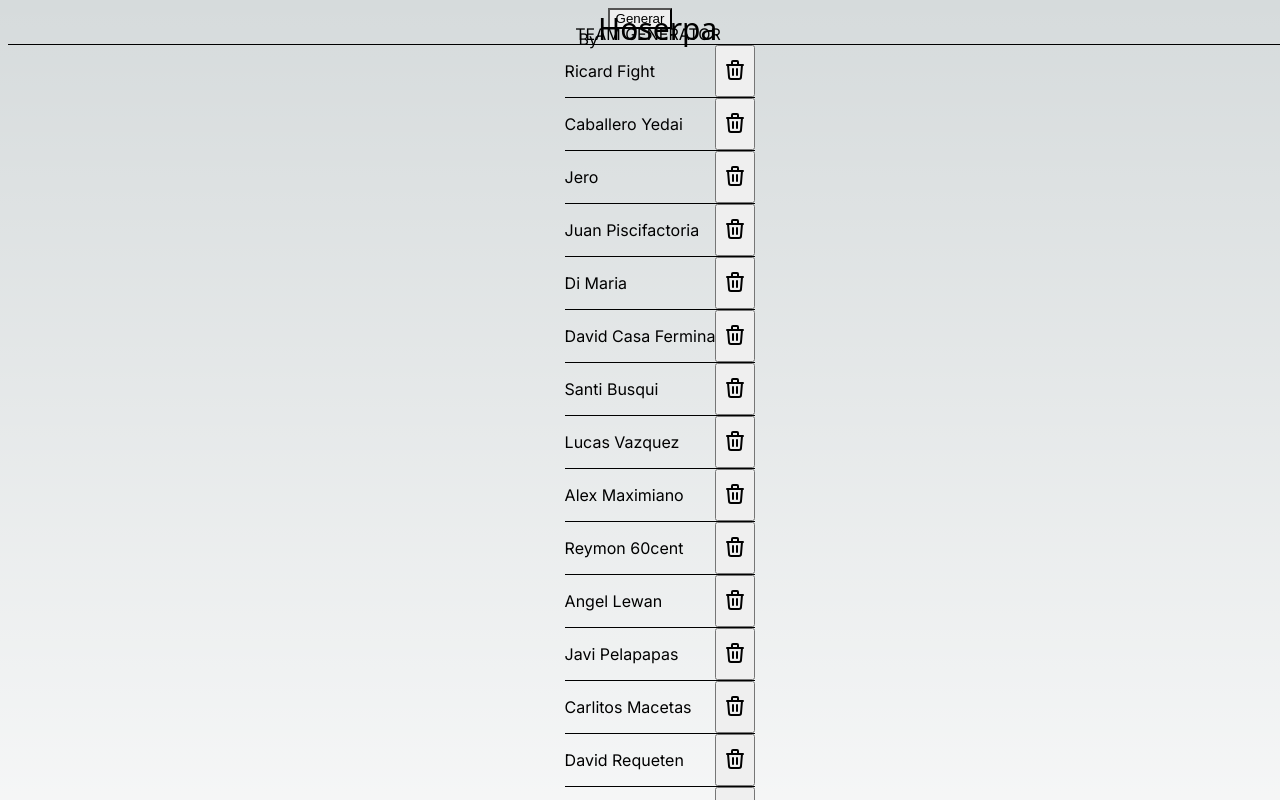
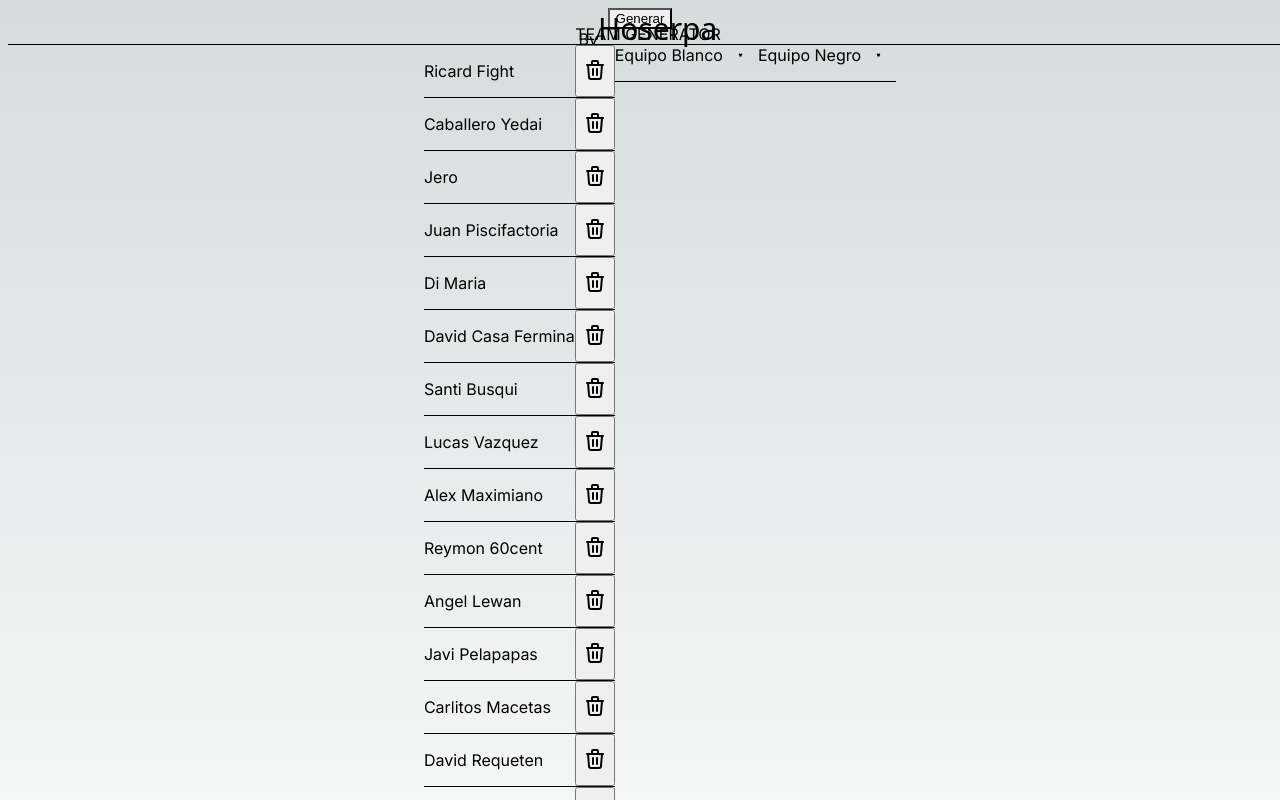
Before and after one commit to hoserpa/teamgenerator, a Next.js app: page / in a window 1280 px wide. Shown: the top 800 px of the page. Built offline with nearby package versions, Linux system fonts and the light colour scheme.

Commit message:
Transition deleted

```diff
--- a/app/page.js
+++ b/app/page.js
@@ -179,17 +179,12 @@ function MainContainer () {
 
           </div>
 
-          <CSSTransition
-            in={state}
-            timeout={2000}
-            classNames="fade"
-            unmountOnExit
-          >
-            <div className='flex flex-row'>
-              <TeamCard title='Equipo Blanco' icon={true} elements={grupo1} />
-              <TeamCard title='Equipo Negro' elements={grupo2} />
-            </div>
-          </CSSTransition>
+
+          <div className='flex flex-row'>
+            <TeamCard title='Equipo Blanco' icon={true} elements={grupo1} />
+            <TeamCard title='Equipo Negro' elements={grupo2} />
+          </div>
+
         </div>
       </div>
 
```
